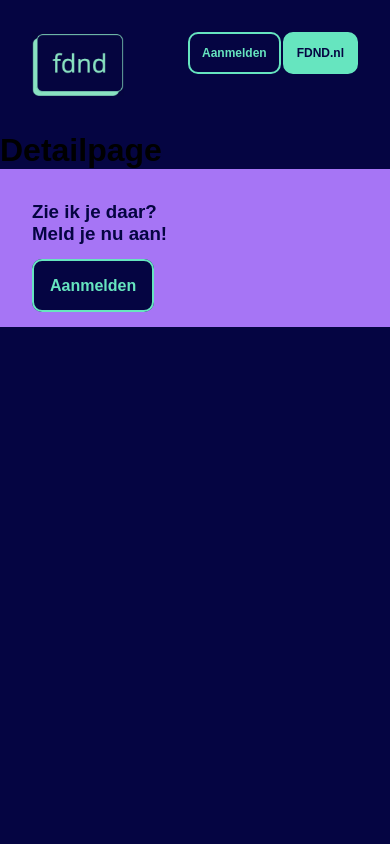
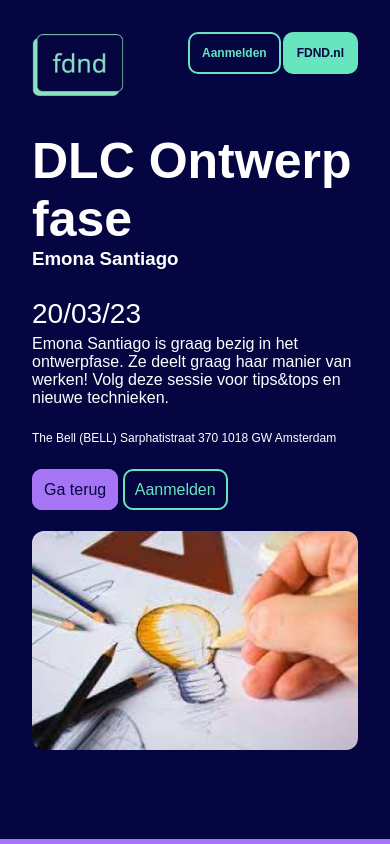
Before and after one commit to EmonaSantiago/WeLoveWebBlog, a SvelteKit app: page /detail in a window 390 px wide. Shown: the top 844 px of the page. Built offline with nearby package versions, Linux system fonts and the light colour scheme.

Commit message:
Detailpage

```diff
--- a/src/routes/detail/+page.svelte
+++ b/src/routes/detail/+page.svelte
@@ -1 +1,110 @@
-<h1>Detailpage</h1>
+<section id="Detail">
+  <div class="container">
+    <div class="text">
+      <h1>DLC Ontwerp fase</h1>
+      <h3>Emona Santiago</h3>
+      <p class="datum">20/03/23</p>
+      <p>
+        Emona Santiago is graag bezig in het ontwerpfase. Ze deelt graag haar
+        manier van werken! Volg deze sessie voor tips&tops en nieuwe technieken.
+      </p>
+      <p class="locatie">
+        The Bell (BELL) Sarphatistraat 370 1018 GW Amsterdam
+      </p>
+      <a href="/" class="button1">Ga terug</a>
+      <a href="/aanmelden" class="button2">Aanmelden</a>
+    </div>
+    <div class="image">
+      <img src="/images/Ontwerpen.png" alt="Afbeelding" />
+    </div>
+  </div>
+</section>
+
+<style>
+  h1 {
+    font-size: 50px;
+  }
+  .datum {
+    margin-top: 1em;
+    margin-bottom: 5px;
+    font-size: 28px;
+  }
+
+  .locatie {
+    font-size: 12px;
+    margin-top: 2em;
+    margin-bottom: 3em;
+  }
+  #Detail {
+    margin: 2em;
+    color: white;
+    height: 70vh;
+  }
+
+  .button1,
+  .button2 {
+    margin-top: 2em;
+    text-decoration: none;
+    border: solid 2px var(--green);
+    border-radius: 10px;
+    color: var(--green);
+    padding: 10px;
+  }
+
+  .button1 {
+    border: solid 2px var(--purple);
+    color: var(--blue);
+    background-color: var(--purple);
+  }
+
+  .container {
+    display: flex;
+    flex-direction: row;
+  }
+
+  .text {
+    flex: 1;
+    padding-right: 6em;
+    margin-bottom: 2em;
+  }
+
+  .image {
+    flex: 1;
+    text-align: right;
+  }
+
+  img {
+    width: 100%;
+    border-radius: 12px;
+  }
+
+  @media (max-width: 600px) {
+    .container {
+      flex-direction: column;
+    }
+
+    .image {
+      text-align: center;
+    }
+  }
+
+  @media (max-width: 600px) {
+    #Detail {
+      height: 80vh;
+    }
+    .text {
+      padding: 0em;
+      margin-bottom: 2em;
+    }
+
+    .datum {
+      margin-top: 1em;
+      margin-bottom: 5px;
+    }
+
+    .locatie {
+      font-size: 12px;
+      margin-top: 2em;
+    }
+  }
+</style>
```
